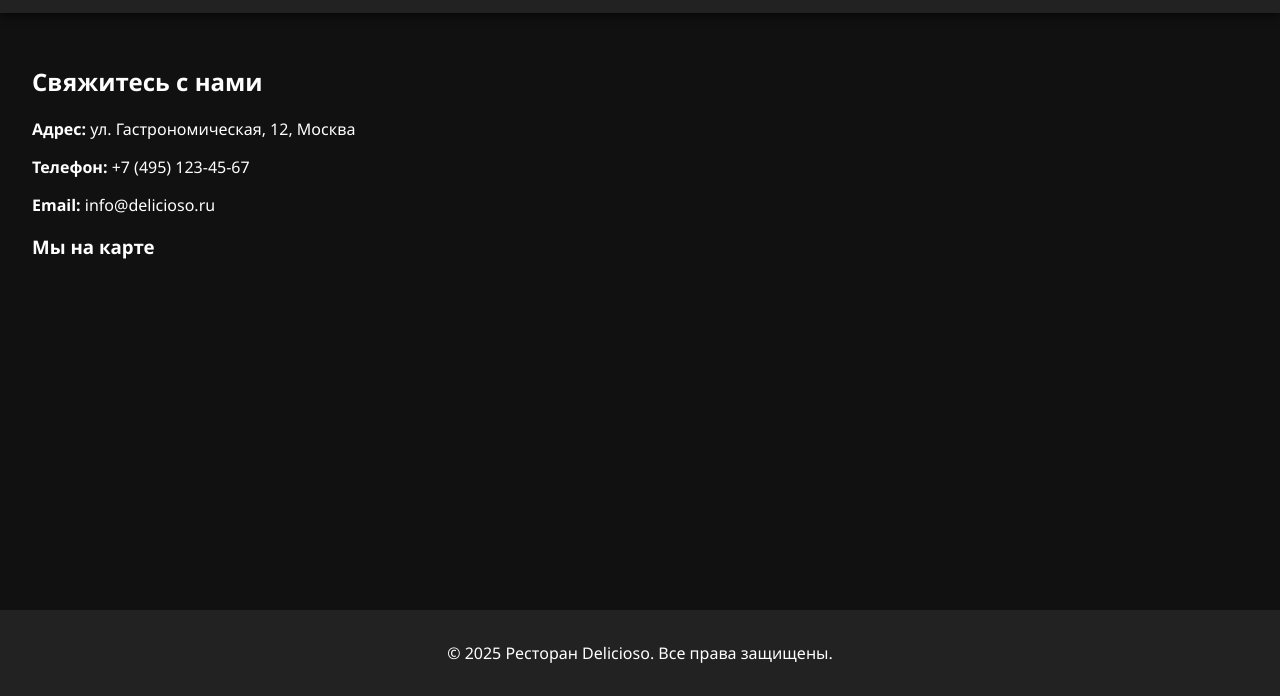
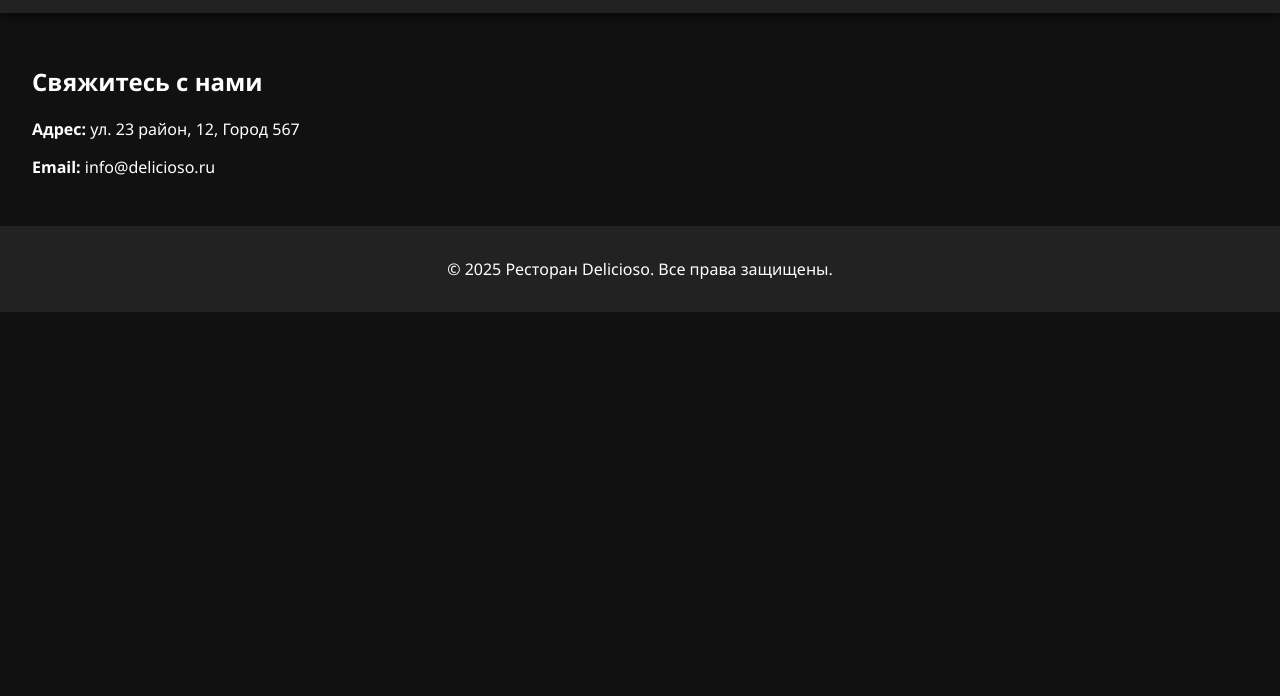
Before and after one commit to Ndbt140x/newrestik, a plain HTML site: page contact.html in a window 1280 px wide. Shown: the part 127-823 px from the top of the page. After the commit the page ends 800 px from the top, so only its background shows below. Drawn offline with Linux system fonts and the light colour scheme.

Commit message:
Update contact.html

```diff
--- a/contact.html
+++ b/contact.html
@@ -22,13 +22,10 @@
 
   <section>
     <h2>Свяжитесь с нами</h2>
-    <p><strong>Адрес:</strong> ул. Гастрономическая, 12, Москва</p>
-    <p><strong>Телефон:</strong> +7 (495) 123-45-67</p>
+    <p><strong>Адрес:</strong> ул. 23 район, 12, Город 567</p>
     <p><strong>Email:</strong> info@delicioso.ru</p>
 
-    <h3>Мы на карте</h3>
-    <div style="width:100%; height:300px; margin-top:10px;">
-      <iframe src="https://yandex.ru/map-widget/v1/?um=constructor%3Aexample&source=constructor" width="100%" height="100%" frameborder="0"></iframe>
+
     </div>
   </section>
 
```
